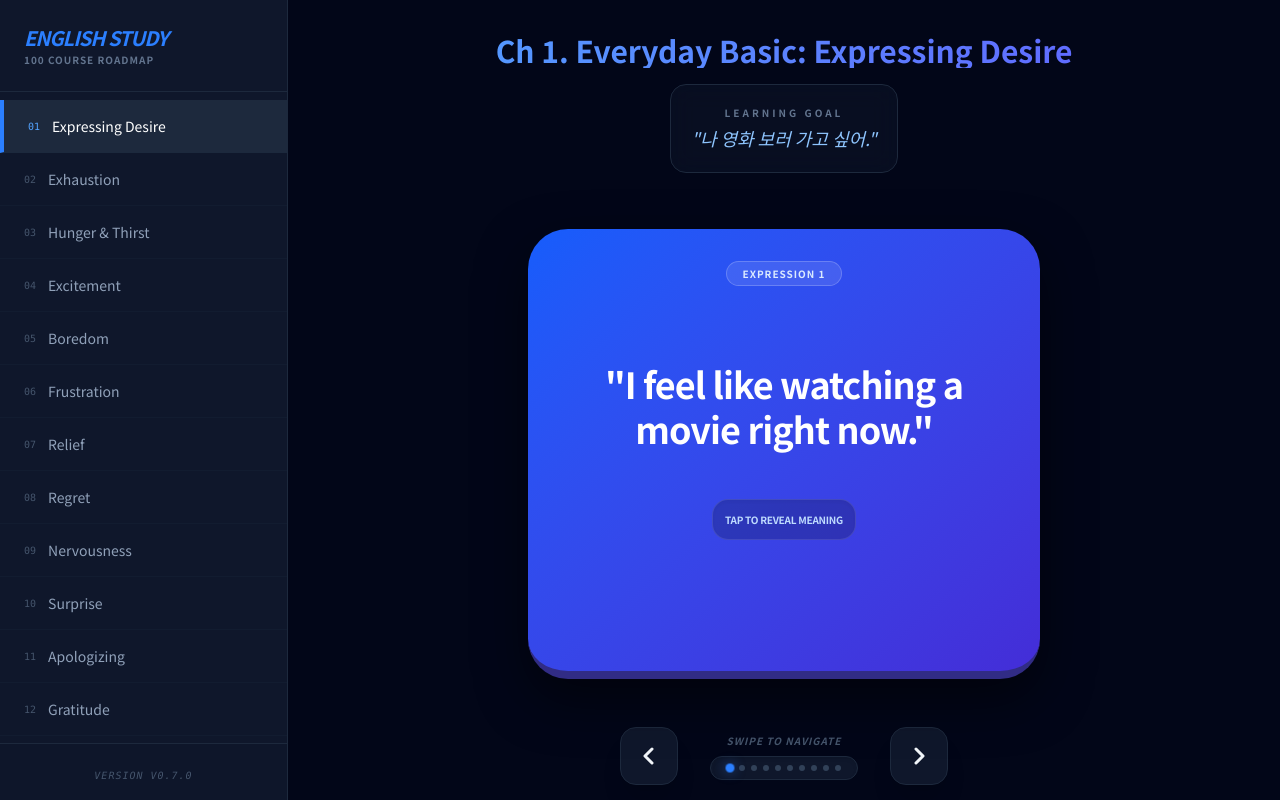
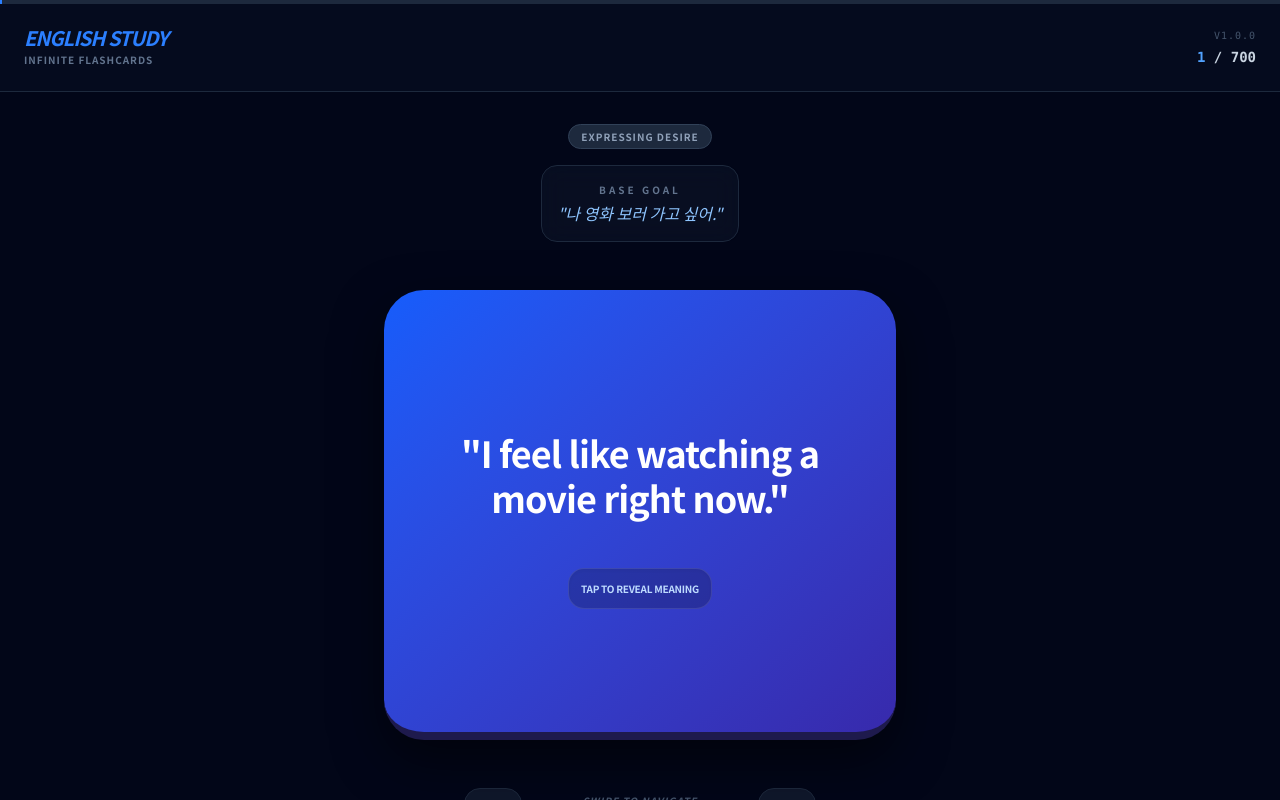
Before and after one commit to CoderCollie/EnglishStudy, a React (Vite) app in the folder study-app/: page / in a window 1280 px wide. Built offline with nearby package versions, Linux system fonts and the light colour scheme.

Commit message:
feat: Flatten data into a continuous 700-card infinite deck and remove sidebar

```diff
--- a/study-app/src/App.jsx
+++ b/study-app/src/App.jsx
@@ -1,14 +1,27 @@
 import React, { useState, useEffect, useRef } from 'react';
 import chapters from './chapter_data.json';
 
+// 모든 챕터의 variation을 1차원 배열(단일 카드 덱)로 평탄화(Flatten)
+const flashcards = chapters.flatMap((ch) =>
+  ch.variations.map((v, i) => ({
+    ...v,
+    chapterTitle: ch.title,
+    coreMeaning: ch.coreMeaning,
+    variationNum: i + 1,
+    totalVariations: ch.variations.length,
+  }))
+);
+
 function App() {
-  const [currentChapterIdx, setCurrentChapterIdx] = useState(0);
-  const [currentVarIdx, setCurrentVarIdx] = useState(0);
+  // 단일 인덱스 상태로 모든 카드 제어
+  const [currentCardIdx, setCurrentCardIdx] = useState(0);
   const [isFlipped, setIsFlipped] = useState(false);
-  const [isSidebarOpen, setIsSidebarOpen] = useState(false);
 
-  // 버전 정보 (챕터 개수 기준)
-  const appVersion = `v0.${Math.floor(chapters.length / 10)}.${chapters.length % 10}`;
+  const currentCard = flashcards[currentCardIdx];
+  const totalCards = flashcards.length;
+
+  // 버전 정보
+  const appVersion = `v1.0.0`;
 
   // 터치 상태 정밀 제어
   const touchStartX = useRef(null);
@@ -16,14 +29,11 @@ function App() {
   const touchEndX = useRef(null);
   const touchEndY = useRef(null);
 
-  const currentChapter = chapters[currentChapterIdx];
-  const currentVar = currentChapter.variations[currentVarIdx];
-
   // 키보드 네비게이션
   useEffect(() => {
     const handleKeyDown = (e) => {
-      if (e.key === 'ArrowRight') nextVar();
-      if (e.key === 'ArrowLeft') prevVar();
+      if (e.key === 'ArrowRight') nextCard();
+      if (e.key === 'ArrowLeft') prevCard();
       if (e.key === ' ' || e.key === 'Enter') {
         e.preventDefault();
         setIsFlipped(!isFlipped);
@@ -31,23 +41,16 @@ function App() {
     };
     window.addEventListener('keydown', handleKeyDown);
     return () => window.removeEventListener('keydown', handleKeyDown);
-  }, [currentVarIdx, isFlipped]);
+  }, [currentCardIdx, isFlipped]);
 
-  const nextVar = () => {
+  const nextCard = () => {
     setIsFlipped(false);
-    setCurrentVarIdx((prev) => (prev + 1) % currentChapter.variations.length);
+    setCurrentCardIdx((prev) => (prev + 1) % totalCards);
   };
 
-  const prevVar = () => {
+  const prevCard = () => {
     setIsFlipped(false);
-    setCurrentVarIdx((prev) => (prev - 1 + currentChapter.variations.length) % currentChapter.variations.length);
-  };
-
-  const changeChapter = (idx) => {
-    setCurrentChapterIdx(idx);
-    setCurrentVarIdx(0);
-    setIsFlipped(false);
-    setIsSidebarOpen(false);
+    setCurrentCardIdx((prev) => (prev - 1 + totalCards) % totalCards);
   };
 
   // 정밀 스와이프 핸들러
@@ -66,96 +69,64 @@ function App() {
 
     const deltaX = touchStartX.current - touchEndX.current;
     const deltaY = touchStartY.current - touchEndY.current;
+    const minSwipeDistance = 40;
 
-    const minSwipeDistance = 40; // 최소 이동 거리
-
-    // 가로 이동이 세로 이동보다 훨씬 클 때만 스와이프로 인정 (터치 잠금)
+    // 가로 스와이프 우선 판정 (터치 잠금)
     if (Math.abs(deltaX) > Math.abs(deltaY) * 1.5) {
       if (Math.abs(deltaX) > minSwipeDistance) {
-        if (deltaX > 0) nextVar();
-        else prevVar();
+        if (deltaX > 0) nextCard();
+        else prevCard();
       }
     }
 
-    // 초기화
     touchStartX.current = null;
     touchStartY.current = null;
     touchEndX.current = null;
     touchEndY.current = null;
   };
 
+  // 상단 진행률 바(Progress Bar) 너비 계산
+  const progressPercentage = ((currentCardIdx + 1) / totalCards) * 100;
+
   return (
-    <div className="flex h-screen bg-slate-950 text-slate-100 overflow-hidden font-noto text-sm md:text-base selection:bg-blue-500/30">
-      {/* Mobile Overlay */}
-      {isSidebarOpen && (
-        <div className="fixed inset-0 bg-black/60 z-40 md:hidden backdrop-blur-sm" onClick={() => setIsSidebarOpen(false)} />
-      )}
+    <div className="flex h-screen bg-slate-950 text-slate-100 overflow-hidden font-noto text-sm md:text-base selection:bg-blue-500/30 flex-col">
 
-      {/* Sidebar */}
-      <div className={`
-        fixed inset-y-0 left-0 z-50 w-72 bg-slate-900 border-r border-slate-800 flex flex-col transition-transform duration-300 ease-in-out
-        md:relative md:translate-x-0 ${isSidebarOpen ? 'translate-x-0' : '-translate-x-full'}
-      `}>
-        <div className="p-6 border-b border-slate-800 flex justify-between items-center">
-          <div>
-            <h1 className="text-xl font-black text-blue-500 tracking-tighter italic uppercase">English Study</h1>
-            <p className="text-[10px] text-slate-500 uppercase tracking-widest font-bold">100 Course Roadmap</p>
+      {/* Top Progress Bar */}
+      <div className="w-full h-1 bg-slate-800">
+        <div
+          className="h-full bg-blue-500 transition-all duration-300 ease-out"
+          style={{ width: `${progressPercentage}%` }}
+        />
+      </div>
+
+      {/* Header */}
+      <div className="flex items-center justify-between p-4 md:p-6 border-b border-slate-800 bg-slate-900/30">
+        <div>
+          <h1 className="text-lg md:text-xl font-black text-blue-500 tracking-tighter italic uppercase leading-none">English Study</h1>
+          <p className="text-[10px] text-slate-500 uppercase tracking-widest font-bold mt-1">Infinite Flashcards</p>
+        </div>
+        <div className="text-right">
+          <div className="text-[10px] font-mono text-slate-600 uppercase tracking-widest">{appVersion}</div>
+          <div className="text-sm font-bold text-slate-300 font-mono mt-1">
+            <span className="text-blue-400">{currentCardIdx + 1}</span> / {totalCards}
           </div>
-          <button onClick={() => setIsSidebarOpen(false)} className="md:hidden p-2 text-slate-400">
-            <svg className="w-6 h-6" fill="none" stroke="currentColor" viewBox="0 0 24 24"><path d="M6 18L18 6M6 6l12 12" strokeWidth="2" strokeLinecap="round" /></svg>
-          </button>
-        </div>
-        <div className="flex-1 overflow-y-auto custom-scrollbar pt-2">
-          {chapters.map((ch, idx) => (
-            <button
-              key={ch.id}
-              onClick={() => changeChapter(idx)}
-              className={`w-full text-left px-6 py-4 hover:bg-slate-800 transition-all border-b border-slate-800/30 group ${
-                currentChapterIdx === idx ? 'bg-slate-800 border-l-4 border-l-blue-500' : ''
-              }`}
-            >
-              <div className="flex items-center">
-                <span className={`text-[10px] font-mono mr-3 ${currentChapterIdx === idx ? 'text-blue-400' : 'text-slate-600'}`}>
-                  {String(idx + 1).padStart(2, '0')}
-                </span>
-                <span className={`text-sm font-medium transition-colors ${currentChapterIdx === idx ? 'text-white' : 'text-slate-400 group-hover:text-slate-200'}`}>
-                  {ch.title.split(': ')[1] || ch.title}
-                </span>
-              </div>
-            </button>
-          ))}
-        </div>
-        <div className="p-4 border-t border-slate-800 bg-slate-900/50 text-center">
-          <span className="text-[10px] font-mono text-slate-600 uppercase tracking-widest italic">Version {appVersion}</span>
         </div>
       </div>
 
-      {/* Main Content */}
+      {/* Main Content Area */}
       <div className="flex-1 flex flex-col relative overflow-hidden bg-[radial-gradient(circle_at_top_right,_var(--tw-gradient-stops))] from-slate-900 via-slate-950 to-black">
-
-        {/* Top Mobile Bar */}
-        <div className="md:hidden flex items-center p-4 bg-slate-900/50 border-b border-slate-800">
-          <button onClick={() => setIsSidebarOpen(true)} className="p-2 text-blue-400 hover:bg-slate-800 rounded-lg transition-colors">
-            <svg className="w-6 h-6" fill="none" stroke="currentColor" viewBox="0 0 24 24"><path d="M4 6h16M4 12h16M4 18h16" strokeWidth="2" strokeLinecap="round" /></svg>
-          </button>
-          <div className="ml-4 truncate">
-            <span className="text-[10px] text-slate-500 block uppercase font-bold tracking-tighter">Chapter {currentChapterIdx + 1}</span>
-            <span className="text-sm font-bold text-slate-200">{currentChapter.title.split(': ')[1]}</span>
-          </div>
-          <div className="ml-auto text-[10px] font-mono text-slate-700">{appVersion}</div>
-        </div>
 
         <div className="flex-1 overflow-y-auto p-4 md:p-8 flex flex-col items-center">
           <div className="max-w-4xl w-full flex-1 flex flex-col">
 
-            {/* Header (Desktop) */}
-            <div className="hidden md:block mb-10 text-center">
-              <h2 className="text-3xl font-black mb-4 bg-clip-text text-transparent bg-gradient-to-r from-blue-400 to-indigo-500">
-                {currentChapter.title}
-              </h2>
-              <div className="bg-slate-900/50 rounded-2xl p-5 inline-block border border-slate-800 backdrop-blur-md">
-                <p className="text-slate-500 text-[10px] mb-1 font-black uppercase tracking-[0.3em]">Learning Goal</p>
-                <p className="text-blue-300 text-lg font-medium italic">"{currentChapter.coreMeaning.kr}"</p>
+            {/* Context Info (Desktop & Tablet) */}
+            <div className="hidden md:flex flex-col items-center mb-8 text-center">
+              <span className="px-3 py-1 rounded-full bg-slate-800 text-[10px] font-bold text-slate-400 uppercase tracking-widest mb-4 border border-slate-700">
+                {currentCard.chapterTitle.split(': ')[1] || currentCard.chapterTitle}
+              </span>
+              <div className="bg-slate-900/50 rounded-2xl p-4 inline-block border border-slate-800 backdrop-blur-md">
+                <p className="text-slate-500 text-[10px] mb-1 font-black uppercase tracking-[0.3em]">Base Goal</p>
+                <p className="text-blue-300 text-base font-medium italic">"{currentCard.coreMeaning.kr}"</p>
               </div>
             </div>
 
@@ -170,14 +141,17 @@ function App() {
               <div className="relative w-full max-w-lg aspect-[4/5] md:max-h-[500px] md:h-[450px] perspective-1000 cursor-pointer" onClick={() => setIsFlipped(!isFlipped)}>
                 <div className={`w-full h-full duration-700 preserve-3d transition-transform ${isFlipped ? 'rotate-y-180' : ''}`}>
 
-                  {/* FRONT: ENGLISH */}
-                  <div className="absolute w-full h-full backface-hidden bg-gradient-to-br from-blue-600 to-indigo-700 text-white rounded-[2.5rem] shadow-[0_20px_50px_rgba(0,0,0,0.5)] p-8 md:p-12 flex flex-col items-center justify-center text-center border-b-8 border-indigo-900">
-                    <div className="absolute top-8 px-4 py-1 rounded-full bg-white/10 text-[10px] font-black text-blue-100 uppercase tracking-widest border border-white/20">
-                      Expression {currentVarIdx + 1}
+                  {/* FRONT: ENGLISH SENTENCE */}
+                  <div className="absolute w-full h-full backface-hidden bg-gradient-to-br from-blue-600 to-indigo-800 text-white rounded-[2.5rem] shadow-[0_20px_50px_rgba(0,0,0,0.5)] p-8 md:p-12 flex flex-col items-center justify-center text-center border-b-8 border-indigo-950">
+                    {/* Mobile Only Context Badge */}
+                    <div className="md:hidden absolute top-6 px-3 py-1 rounded-full bg-white/10 text-[10px] font-bold text-blue-100 uppercase tracking-widest border border-white/20 w-4/5 truncate">
+                      {currentCard.chapterTitle.split(': ')[1] || currentCard.chapterTitle}
                     </div>
-                    <h3 className="text-2xl md:text-4xl font-bold leading-tight tracking-tight">
-                      "{currentVar.sentence}"
+
+                    <h3 className="text-2xl md:text-4xl font-bold leading-tight tracking-tight mt-4">
+                      "{currentCard.sentence}"
                     </h3>
+
                     <div className="mt-12 p-3 rounded-2xl bg-black/20 border border-white/10 shadow-inner">
                        <p className="text-[10px] text-blue-200 uppercase font-bold tracking-tight">Tap to Reveal Meaning</p>
                     </div>
@@ -187,17 +161,17 @@ function App() {
                   <div className="absolute w-full h-full backface-hidden rotate-y-180 bg-white text-slate-900 rounded-[2.5rem] shadow-2xl p-6 md:p-10 flex flex-col overflow-y-auto border-4 border-blue-100 text-left">
                     <span className="text-[10px] font-black text-blue-500 uppercase tracking-[0.2em] mb-4 border-b border-slate-100 pb-2">Analysis</span>
                     <p className="text-xl md:text-2xl font-bold mb-4 leading-tight text-slate-800">
-                      "{currentVar.meaning}"
+                      "{currentCard.meaning}"
                     </p>
                     <div className="space-y-4 mt-2">
                       <div className="bg-slate-50 rounded-xl p-4 border border-slate-200">
                         <p className="text-blue-600 text-[10px] font-black uppercase mb-1 tracking-widest italic">Literal</p>
-                        <p className="text-sm md:text-base text-slate-600 font-medium">{currentVar.literalTranslation}</p>
+                        <p className="text-sm md:text-base text-slate-600 font-medium">{currentCard.literalTranslation}</p>
                       </div>
                       <div className="px-1 pb-4">
                         <p className="text-orange-500 text-[10px] font-black uppercase mb-2 tracking-widest italic font-bold">Nuance Analysis</p>
                         <p className="text-xs md:text-sm leading-relaxed text-slate-700 whitespace-pre-line font-medium">
-                          {currentVar.nuance}
+                          {currentCard.nuance}
                         </p>
                       </div>
                     </div>
@@ -206,23 +180,23 @@ function App() {
               </div>
 
               {/* Controls */}
-              <div className="mt-8 md:mt-12 flex items-center gap-4 md:gap-8">
-                <button onClick={(e) => { e.stopPropagation(); prevVar(); }} className="hidden md:block p-4 rounded-2xl bg-slate-900 hover:bg-blue-600 transition-all shadow-xl border border-slate-800 active:scale-95 group">
-                  <svg className="w-6 h-6 group-hover:scale-110 transition-transform" fill="none" stroke="currentColor" viewBox="0 0 24 24"><path d="M15 19l-7-7 7-7" strokeWidth="3" strokeLinecap="round" strokeLinejoin="round"/></svg>
+              <div className="mt-8 md:mt-12 flex items-center justify-between w-full max-w-sm px-4">
+                <button onClick={(e) => { e.stopPropagation(); prevCard(); }} className="p-4 rounded-2xl bg-slate-900 hover:bg-blue-600 transition-all shadow-xl border border-slate-800 active:scale-95 group flex-shrink-0">
+                  <svg className="w-6 h-6 group-hover:scale-110 transition-transform text-slate-400 group-hover:text-white" fill="none" stroke="currentColor" viewBox="0 0 24 24"><path d="M15 19l-7-7 7-7" strokeWidth="3" strokeLinecap="round" strokeLinejoin="round"/></svg>
                 </button>
-                <div className="flex flex-col items-center">
-                  <div className="text-[10px] font-black text-slate-600 uppercase tracking-widest mb-2 italic">Swipe to navigate</div>
-                  <div className="flex gap-1.5 items-center bg-slate-900 px-4 py-2 rounded-xl border border-slate-800 shadow-inner">
-                    {Array.from({ length: 10 }).map((_, i) => (
-                      <div key={i} className={`w-1.5 h-1.5 rounded-full transition-all duration-300 ${i === currentVarIdx ? 'bg-blue-500 scale-150 shadow-[0_0_8px_rgba(59,130,246,0.5)]' : 'bg-slate-700'}`} />
-                    ))}
+
+                <div className="flex flex-col items-center mx-4">
+                  <div className="text-[10px] font-black text-slate-600 uppercase tracking-widest mb-1 italic">Swipe to navigate</div>
+                  <div className="text-xs font-mono text-slate-500 bg-slate-900 px-4 py-1.5 rounded-xl border border-slate-800 shadow-inner whitespace-nowrap">
+                    Card <span className="text-blue-400 font-bold">{currentCardIdx + 1}</span> of {totalCards}
                   </div>
                 </div>
-                <button onClick={(e) => { e.stopPropagation(); nextVar(); }} className="hidden md:block p-4 rounded-2xl bg-slate-900 hover:bg-blue-600 transition-all shadow-xl border border-slate-800 active:scale-95 group">
-                  <svg className="w-6 h-6 group-hover:scale-110 transition-transform" fill="none" stroke="currentColor" viewBox="0 0 24 24"><path d="M9 5l7 7-7 7" strokeWidth="3" strokeLinecap="round" strokeLinejoin="round"/></svg>
+
+                <button onClick={(e) => { e.stopPropagation(); nextCard(); }} className="p-4 rounded-2xl bg-slate-900 hover:bg-blue-600 transition-all shadow-xl border border-slate-800 active:scale-95 group flex-shrink-0">
+                  <svg className="w-6 h-6 group-hover:scale-110 transition-transform text-slate-400 group-hover:text-white" fill="none" stroke="currentColor" viewBox="0 0 24 24"><path d="M9 5l7 7-7 7" strokeWidth="3" strokeLinecap="round" strokeLinejoin="round"/></svg>
                 </button>
               </div>
-              <p className="hidden md:block mt-6 text-slate-600 text-[10px] font-bold uppercase tracking-[0.2em] opacity-30">Arrows to navigate • Space to flip</p>
+              <p className="hidden md:block mt-6 text-slate-600 text-[10px] font-bold uppercase tracking-[0.2em] opacity-30">Use Arrow Keys • Space to flip</p>
             </div>
           </div>
         </div>
```
